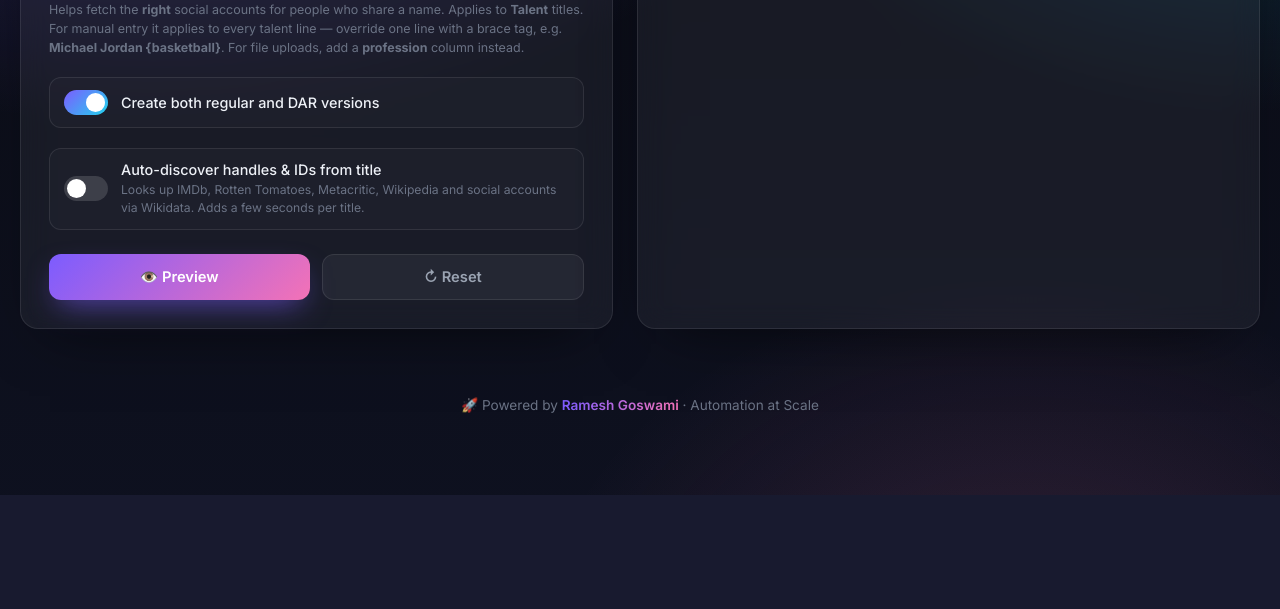
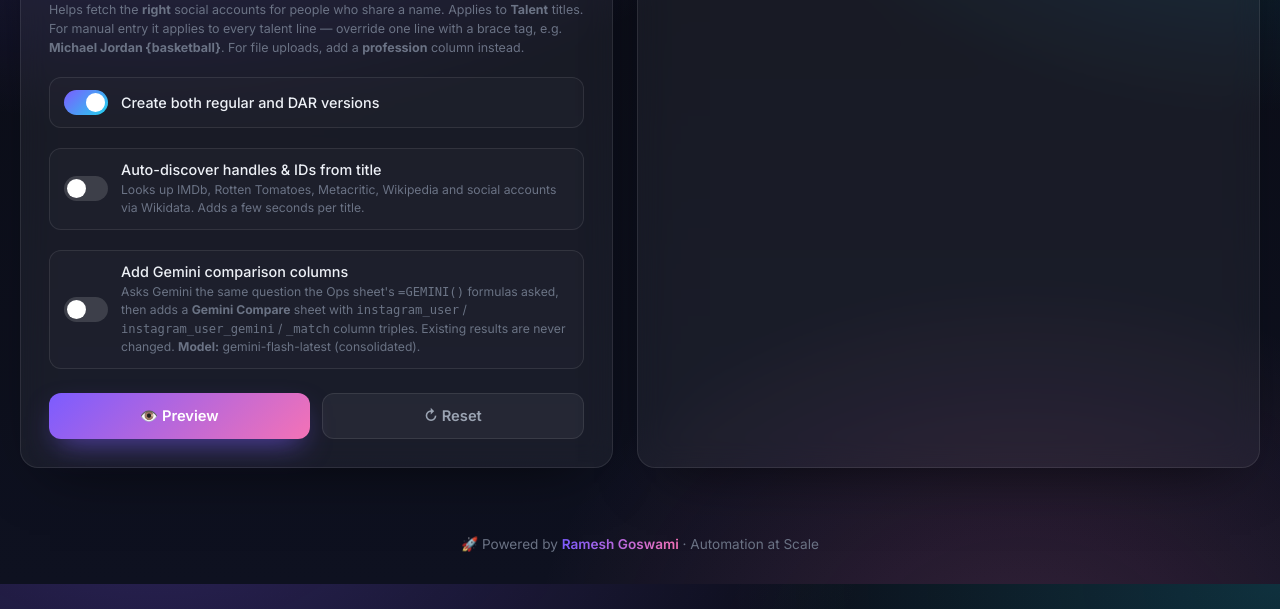
Before and after one commit to ramesh680/title-automation-tool, a Flask app: page / in a window 1280 px wide. Shown: the part 1016-1625 px from the top of the page. Before the commit the page ends 1511 px from the top, so only its background shows below. Run offline with Flask 3, Linux system fonts and the light colour scheme.

Commit message:
Wire up the Gemini comparison columns
gemini_resolver.py and its tests are already on main, and requirements
carries google-genai, but nothing reached them. This adds the wiring.

- app.py: "geminiCompare" flag on preview/generate (sync and async),
  attach_gemini_comparison() resolving each distinct entity once, an
  /api/gemini_status endpoint, and two new export sheets -- "Gemini
  Compare" (existing | *_gemini | *_match column triples) and "Gemini
  Summary" (per-field agreement rates). Gemini answers live only on
  _gemini_* row keys, which the ingest sheets' reindex drops, so no
  ingest column can change.
- templates/index.html: opt-in toggle that self-disables with a reason
  when the server has no GEMINI_API_KEY, plus the comparison tables in
  the preview panel.
- README.md: feature docs, env vars, cost model and caveats.

Co-Authored-By: Claude Opus 5 <noreply@anthropic.com>
Claude-Session: https://claude.ai/code/session_01CEKGLHXaaKwjPnGvxCjzhH

```diff
--- a/app.py
+++ b/app.py
@@ -69,6 +69,18 @@ except Exception as _e:  # pragma: no cover
     _TFX_RULES = {}
     _TFX_COLUMNS = {}
     _TFX_SCHEMAS = {}
+
+
+# Gemini-grounded handle resolution, used only for the side-by-side comparison
+# columns. Optional in every sense: no SDK / no GEMINI_API_KEY simply means the
+# comparison is unavailable and generation behaves exactly as before.
+try:
+    import gemini_resolver as GEMINI
+    GEMINI_OK = True
+except Exception as _e:  # pragma: no cover - import guard
+    GEMINI = None
+    GEMINI_OK = False
+    logging.warning(f"gemini resolver unavailable: {_e}")
 
 
 def _tref():
@@ -2060,6 +2072,149 @@ def _is_publisher_row(r):
     return str(r.get('title_category', '')).lower() == 'publishers'
 
 
+# ---------------------------------------------------------------------------
+# Gemini side-by-side comparison
+#
+# The existing resolver (Wikidata / IMDb / RT / Metacritic) stays the single
+# source of truth for the ingest sheets. When the comparison is switched on we
+# additionally ask Gemini the *same question the Ops sheet asked* and write the
+# answers to a separate "Gemini Compare" sheet as paired columns
+# (instagram_user | instagram_user_gemini | instagram_user_match), so agreement
+# is readable without a pivot. No ingest column is touched.
+# ---------------------------------------------------------------------------
+
+GEMINI_COMPARE_FIELDS = [
+    'facebook_page', 'twitter_handle', 'instagram_user',
+    'youtube_channel_username', 'tiktok_user', 'wikipedia_page', 'imdb_id',
+]
+
+_GEMINI_MATCH_LABELS = ('match', 'mismatch', 'existing only', 'gemini only',
+                        'both blank')
+
+
+def _gemini_context(row):
+    """The 'Category/Context:' value the sheet prompt carried (column D)."""
+    cat = str(row.get('title_category') or '').strip()
+    sub = str(_first_line(row.get('title_sub_category') or '')).strip()
+    if cat and sub and sub.lower() not in ('unknown', cat.lower()):
+        return f"{cat} / {sub}"
+    return cat or 'Unknown'
+
+
+def _gemini_cmp_keys(field, value):
+    """Canonical comparable forms of one cell (cells may hold several values,
+    newline- or pipe-separated, e.g. multi-channel youtube_channel_username)."""
+    keys = set()
+    for part in re.split(r'[\n|]+', str(value or '')):
+        part = part.strip()
+        if not part:
+            continue
+        norm = GEMINI.sanitize(field, part) if GEMINI_OK else part
+        if norm:
+            keys.add(norm.casefold())
+    return keys
+
+
+def _gemini_match_label(field, existing, guess):
+    have_e, have_g = bool(str(existing or '').strip()), bool(str(guess or '').strip())
+    if not have_e and not have_g:
+        return 'both blank'
+    if have_e and not have_g:
+        return 'existing only'
+    if have_g and not have_e:
+        return 'gemini only'
+    ek, gk = _gemini_cmp_keys(field, existing), _gemini_cmp_keys(field, guess)
+    return 'match' if (ek & gk) else 'mismatch'
+
+
+def attach_gemini_comparison(rows, progress=None):
+    """Resolve every distinct entity once and stash the answers on each row
+    under '_gemini_<field>' keys. Underscore-prefixed keys are dropped by the
+    ingest sheets' reindex, so this can never leak into an ingest column."""
+    if not (GEMINI_OK and GEMINI.available()) or not rows:
+        return rows
+    wanted = []
+    for r in rows:
+        if not isinstance(r, dict):
+            continue
+        title = str(r.get('title') or '').strip()
+        if title:
+            wanted.append((_strip_dar_suffix(title), _gemini_context(r)))
+    resolved = GEMINI.resolve_many(wanted, progress=progress)
+    for r in rows:
+        if not isinstance(r, dict):
+            continue
+        title = str(r.get('title') or '').strip()
+        if not title:
+            continue
+        got = resolved.get((_strip_dar_suffix(title), _gemini_context(r))) or {}
+        if not got:
+            continue
+        r['_gemini'] = True
+        for f in GEMINI_COMPARE_FIELDS:
+            r[f'_gemini_{f}'] = got.get(f, '')
+    return rows
+
+
+def _has_gemini(rows):
+    return any(isinstance(r, dict) and r.get('_gemini') for r in rows)
+
+
+def _gemini_compare_records(rows):
+    """One record per row: title, context, then existing/gemini/match triples."""
+    out = []
+    for r in rows:
+        if not (isinstance(r, dict) and r.get('_gemini')):
+            continue
+        rec = {
+            'title': r.get('title', ''),
+            'title_category': r.get('title_category', ''),
+            'context_sent_to_gemini': _gemini_context(r),
+        }
+        for f in GEMINI_COMPARE_FIELDS:
+            existing = r.get(f) or ''
+            guess = r.get(f'_gemini_{f}') or ''
+            rec[f] = existing
+            rec[f'{f}_gemini'] = guess
+            rec[f'{f}_match'] = _gemini_match_label(f, existing, guess)
+        out.append(rec)
+    return out
+
+
+def _gemini_compare_columns():
+    cols = ['title', 'title_category', 'context_sent_to_gemini']
+    for f in GEMINI_COMPARE_FIELDS:
+        cols += [f, f'{f}_gemini', f'{f}_match']
+    return cols
+
+
+def _gemini_summary_records(records):
+    """Per-field tallies plus an agreement rate over the rows where both
+    sources produced a value -- the number the comparison exists to answer."""
+    out = []
+    for f in GEMINI_COMPARE_FIELDS:
+        counts = {lbl: 0 for lbl in _GEMINI_MATCH_LABELS}
+        for rec in records:
+            lbl = rec.get(f'{f}_match')
+            if lbl in counts:
+                counts[lbl] += 1
+        both = counts['match'] + counts['mismatch']
+        out.append({
+            'field': f,
+            'rows': len(records),
+            'existing_filled': counts['match'] + counts['mismatch'] + counts['existing only'],
+            'gemini_filled': counts['match'] + counts['mismatch'] + counts['gemini only'],
+            'match': counts['match'],
+            'mismatch': counts['mismatch'],
+            'existing_only': counts['existing only'],
+            'gemini_only': counts['gemini only'],
+            'both_blank': counts['both blank'],
+            'agreement_when_both_filled': (f"{counts['match'] / both * 100:.1f}%"
+                                           if both else ''),
+        })
+    return out
+
+
 def _rows_to_workbook(rows):
     """Write rows to an xlsx BytesIO. Movies use the 42-col schema, TV the
     39-col BrandIngest, Talent the 38-col BrandDef, Video Games the 39-col
@@ -2123,6 +2278,15 @@ def _rows_to_workbook(rows):
                 'why_flagged': r.get('_review_reason', ''),
             } for r in review])
             rdf.to_excel(xw, sheet_name='Needs Review', index=False)
+        # Side-by-side Gemini comparison. Its own sheets, so the ingest sheets
+        # keep their exact column sets.
+        gem = _gemini_compare_records(rows)
+        if gem:
+            gdf = pd.DataFrame(gem).reindex(columns=_gemini_compare_columns())
+            gdf = gdf.where(pd.notnull(gdf), '')
+            gdf.to_excel(xw, sheet_name='Gemini Compare', index=False)
+            sdf = pd.DataFrame(_gemini_summary_records(gem))
+            sdf.to_excel(xw, sheet_name='Gemini Summary', index=False)
     out.seek(0)
     return out
 
@@ -2142,13 +2306,17 @@ def collect_rows(preview=False):
         include_dar = request.form.get('includeDar', 'true').lower() != 'false'
         auto_fetch = request.form.get('autoFetch', 'false').lower() == 'true'
         default_kind = _norm_kind(request.form.get('titleType'))
+        gemini = request.form.get('geminiCompare', 'false').lower() == 'true'
         rows = build_rows_from_upload(request.files['file'], include_dar, auto_fetch,
                                       max_titles=max_titles,
                                       default_kind=default_kind,
                                       default_profession=request.form.get('talentProfession', ''))
     else:
         data = request.get_json(silent=True) or {}
+        gemini = bool(data.get('geminiCompare'))
         rows = build_rows_from_titles(data, max_titles=max_titles)
+    if gemini:
+        rows = attach_gemini_comparison(rows)
     return rows
 
 
@@ -2227,6 +2395,12 @@ def _preview_payload(rows, preview_limited):
                           'reason': r.get('_review_reason', '')}
                          for r in rows
                          if isinstance(r, dict) and r.get('_needs_review')],
+        # side-by-side Gemini comparison, when it was requested
+        'gemini': ({'columns': _gemini_compare_columns(),
+                    'rows': _gemini_compare_records(rows),
+                    'summary': _gemini_summary_records(_gemini_compare_records(rows)),
+                    'stats': GEMINI.stats() if GEMINI_OK else {}}
+                   if _has_gemini(rows) else None),
     }
 
 
@@ -2267,6 +2441,21 @@ def generate_excel():
     except Exception as e:
         logging.error(f"Error generating Excel: {str(e)}")
         return jsonify({'error': f"Error: {str(e)}"}), 500
+
+
+@app.route('/api/gemini_status')
+def gemini_status():
+    """Whether the Gemini comparison can run, so the UI can disable the
+    toggle with a reason instead of failing silently mid-run."""
+    if not GEMINI_OK:
+        return jsonify({'available': False, 'sdk_installed': False,
+                        'api_key_set': False,
+                        'reason': 'gemini_resolver module not importable'})
+    st = GEMINI.status()
+    if not st['available']:
+        st['reason'] = ('google-genai not installed' if not st['sdk_installed']
+                        else 'GEMINI_API_KEY not set on the server')
+    return jsonify(st)
 
 
 @app.route('/validator')
@@ -3572,6 +3761,11 @@ def _run_generation(jid, kind, payload):
         if not rows:
             _job_set(jid, status='error', error='No titles provided')
             return
+        if payload.get('gemini'):
+            # second pass: same titles, asked the way the Ops sheet asked
+            _job_set(jid, stage='gemini', done=0, total=len(rows))
+            rows = attach_gemini_comparison(rows, progress=prog)
+            _job_set(jid, gemini_stats=GEMINI.stats() if GEMINI_OK else None)
         if payload.get('preview'):
             _job_set(jid, status='done',
                      preview=_preview_payload(rows, payload.get('preview_limited', False)),
@@ -3605,10 +3799,12 @@ def generate_async():
             'auto_fetch': request.form.get('autoFetch', 'false').lower() == 'true',
             'title_type': _norm_kind(request.form.get('titleType')),
             'talent_profession': request.form.get('talentProfession', ''),
+            'gemini': request.form.get('geminiCompare', 'false').lower() == 'true',
         }
         kind = 'file'
     else:
-        payload = {'data': request.get_json(silent=True) or {}}
+        _d = request.get_json(silent=True) or {}
+        payload = {'data': _d, 'gemini': bool(_d.get('geminiCompare'))}
         kind = 'titles'
     with _JOBS_LOCK:
         _JOBS[jid] = {'status': 'running', 'done': 0, 'total': 0, 'error': None,
@@ -3635,13 +3831,15 @@ def preview_async():
             'title_type': _norm_kind(request.form.get('titleType')),
             'talent_profession': request.form.get('talentProfession', ''),
             'preview': True, 'preview_limited': True,
+            'gemini': request.form.get('geminiCompare', 'false').lower() == 'true',
         }
         kind = 'file'
     else:
         data = request.get_json(silent=True) or {}
         n_src = len([t for t in data.get('titles', []) if t and t.strip()])
         payload = {'data': data, 'preview': True,
-                   'preview_limited': n_src > PREVIEW_MAX_TITLES}
+                   'preview_limited': n_src > PREVIEW_MAX_TITLES,
+                   'gemini': bool(data.get('geminiCompare'))}
         kind = 'titles'
     with _JOBS_LOCK:
         _JOBS[jid] = {'status': 'running', 'done': 0, 'total': 0, 'error': None,
--- a/templates/index.html
+++ b/templates/index.html
@@ -220,6 +220,18 @@
                     </label>
                 </div>
 
+                <div class="form-group">
+                    <label class="toggle">
+                        <input type="checkbox" id="geminiCompare"><span class="slider"></span>
+                        <span class="t-txt">Add Gemini comparison columns
+                            <span class="t-sub" id="geminiHint">Asks Gemini the same question the Ops sheet's
+                            <code>=GEMINI()</code> formulas asked, then adds a <b>Gemini Compare</b> sheet with
+                            <code>instagram_user</code> / <code>instagram_user_gemini</code> / <code>_match</code>
+                            column triples. Existing results are never changed.</span>
+                        </span>
+                    </label>
+                </div>
+
                 <div class="button-group">
                     <button class="btn-primary" onclick="previewData()">👁️ Preview</button>
                     <button class="btn-secondary" onclick="resetForm()">↻ Reset</button>
@@ -326,6 +338,7 @@
             const method = document.getElementById('inputMethod').value;
             const includeDar = document.getElementById('includeDar').checked;
             const autoFetch = document.getElementById('autoFetch').checked;
+            const geminiCompare = (document.getElementById('geminiCompare') || {}).checked || false;
             const titleType = document.getElementById('titleType').value;
 
             if (method === 'file') {
@@ -339,6 +352,7 @@
                 fd.append('file', file);
                 fd.append('includeDar', includeDar);
                 fd.append('autoFetch', autoFetch);
+                fd.append('geminiCompare', geminiCompare);
                 fd.append('titleType', titleType);
                 const defProf = (document.getElementById('talentProfession') || {}).value || '';
                 if (defProf.trim()) fd.append('talentProfession', defProf.trim());
@@ -355,7 +369,7 @@
 
             // every title always gets an explicit type (fixes mixed runs
             // silently defaulting to movies)
-            const payload = { titles: titles, includeDar: includeDar, autoFetch: autoFetch, titles_type: parsed.types, professions: parsed.professions };
+            const payload = { titles: titles, includeDar: includeDar, autoFetch: autoFetch, geminiCompare: geminiCompare, titles_type: parsed.types, professions: parsed.professions };
             return {
                 method: 'POST',
                 headers: { 'Content-Type': 'application/json' },
@@ -456,12 +470,79 @@
             });
 
             html += '</tbody></table></div>';
+            html += renderGeminiCompare(data.gemini);
             document.getElementById('previewContent').innerHTML = html;
 
             document.getElementById('totalRows').textContent = data.total_rows;
             document.getElementById('totalTitles').textContent = Math.floor(data.total_rows / (document.getElementById('includeDar').checked ? 2 : 1));
             document.getElementById('previewStats').style.display = 'block';
         }
+
+        // Side-by-side Gemini comparison: agreement summary + the paired columns.
+        function renderGeminiCompare(g) {
+            if (!g || !g.rows || !g.rows.length) return '';
+            const badge = v => {
+                const c = { 'match': '#22c55e', 'mismatch': '#ef4444',
+                            'gemini only': '#3b82f6', 'existing only': '#a855f7',
+                            'both blank': '#6b7280' }[v] || '#6b7280';
+                return `<span style="color:${c};font-weight:600">${escapeHtml(v || '')}</span>`;
+            };
+            let h = `<h3 style="margin:22px 0 6px;font-size:14px">Gemini comparison
+                     <span style="color:#666;font-weight:400">(preview sample &mdash; the export carries every row)</span></h3>`;
+            h += '<div class="preview-section"><table class="preview-table"><thead><tr>'
+               + ['field', 'existing filled', 'gemini filled', 'match', 'mismatch',
+                  'existing only', 'gemini only', 'agreement when both filled']
+                   .map(x => `<th>${x}</th>`).join('')
+               + '</tr></thead><tbody>';
+            (g.summary || []).forEach(s => {
+                h += `<tr><td>${escapeHtml(s.field)}</td><td>${s.existing_filled}</td>`
+                   + `<td>${s.gemini_filled}</td><td>${s.match}</td><td>${s.mismatch}</td>`
+                   + `<td>${s.existing_only}</td><td>${s.gemini_only}</td>`
+                   + `<td>${escapeHtml(s.agreement_when_both_filled || '—')}</td></tr>`;
+            });
+            h += '</tbody></table></div>';
+
+            const cols = g.columns || [];
+            h += '<div class="preview-section" style="margin-top:10px"><table class="preview-table"><thead><tr>'
+               + cols.map(c => `<th>${escapeHtml(c)}</th>`).join('')
+               + '</tr></thead><tbody>';
+            g.rows.slice(0, 8).forEach(r => {
+                h += '<tr>' + cols.map(c => {
+                    const raw = r[c] === null || r[c] === undefined ? '' : String(r[c]);
+                    if (c.endsWith('_match')) return `<td>${badge(raw)}</td>`;
+                    const v = raw.replace(/\n/g, ' ');
+                    const d = v.length > 40 ? v.substring(0, 40) + '\u2026' : v;
+                    return `<td title="${escapeHtml(v)}">${escapeHtml(d)}</td>`;
+                }).join('') + '</tr>';
+            });
+            h += '</tbody></table></div>';
+            if (g.stats && g.stats.requests) {
+                h += `<p style="color:#666;font-size:12px;margin-top:6px">`
+                   + `${g.stats.requests} grounded request(s) &bull; ${g.stats.cached || 0} served from cache`
+                   + (g.stats.errors ? ` &bull; ${g.stats.errors} error(s)` : '')
+                   + ` &bull; est. search cost $${(g.stats.est_search_cost_usd || 0).toFixed(3)}</p>`;
+            }
+            return h;
+        }
+
+        // Tell the user up front when the comparison cannot run, instead of
+        // letting it silently produce nothing.
+        document.addEventListener('DOMContentLoaded', function () {
+            const box = document.getElementById('geminiCompare');
+            if (!box) return;
+            fetch('/api/gemini_status').then(r => r.json()).then(s => {
+                if (s && s.available) {
+                    const hint = document.getElementById('geminiHint');
+                    if (hint) hint.innerHTML += ` <b>Model:</b> ${escapeHtml(s.model)} (${escapeHtml(s.mode)}).`;
+                    return;
+                }
+                box.checked = false;
+                box.disabled = true;
+                const hint = document.getElementById('geminiHint');
+                if (hint) hint.innerHTML = 'Unavailable: ' + escapeHtml((s && s.reason) || 'not configured')
+                                         + '. Set <code>GEMINI_API_KEY</code> on the server to enable.';
+            }).catch(() => {});
+        });
 
         // Full-file generation runs as a background job (no request timeout).
         function generateExcel() {
@@ -549,6 +630,8 @@
         function resetForm() {
             document.getElementById('titlesList').value = '';
             document.getElementById('includeDar').checked = true;
+            const _g = document.getElementById('geminiCompare');
+            if (_g && !_g.disabled) _g.checked = false;
             document.getElementById('previewContent').innerHTML = '<p style="color: #999; text-align: center; padding: 40px 0;">Click "Preview" to see how your data will be formatted</p>';
             document.getElementById('previewStats').style.display = 'none';
             document.getElementById('generateBtn').style.display = 'none';
```
Also changed, not shown: README.md.
